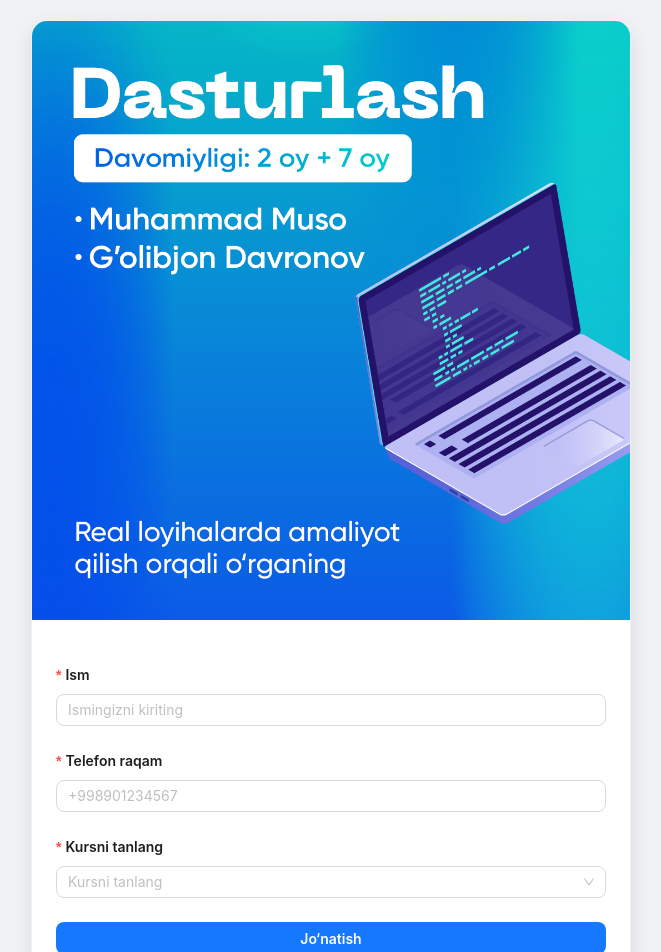
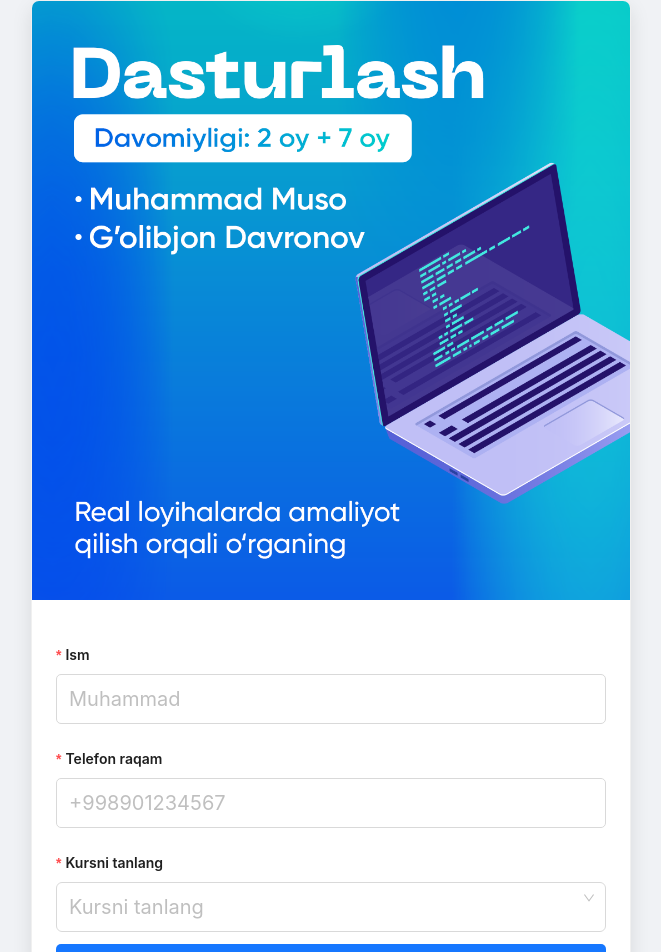
Before and after one commit to Sayyorbek2005/regist, a React (Create React App) app: page / in a window 1280 px wide. Shown: the top 952 px of the page, without its empty margins (309-970 px from the left). Built offline with nearby package versions, Linux system fonts and the light colour scheme.

Commit message:
beautyfull style

```diff
--- a/src/App.css
+++ b/src/App.css
@@ -1,16 +1,21 @@
+*{
+  padding: 0;
+  margin: 0;
+  box-sizing: border-box;
+}
 .form-wrapper {
   display: flex;
   justify-content: center;
   align-items: center;
   min-height: 100vh;
   background: #f0f2f5;
-  padding: 20px;
+  /* padding: 20px; */
 }
 
 .form-card {
   width: 100%;
   max-width: 600px;
-  border-radius: 16px;
+  /* border-radius: 16px; */
   overflow: hidden;
   box-shadow: 0 8px 20px rgba(0, 0, 0, 0.1);
 }
@@ -19,6 +24,7 @@
   justify-content: center;
 }
 .form-image {
+
   object-fit: cover;
   /* margin: 40px 0px 20px 0px; */
   /* margin-left: 23%; */
@@ -27,8 +33,8 @@
 
 :where(.css-dev-only-do-not-override-xepvsj).ant-card .ant-card-cover >* {
 
-  width: 250px;
-  height: 250px;
+  width: 200px;
+  height: 200px;
 }
 
 .form-content {
@@ -39,6 +45,9 @@
  padding: 0px 20px;
 }
 
+:where(.css-dev-only-do-not-override-xepvsj).ant-select-single:not(.ant-select-customize-input) .ant-select-selector .ant-select-selection-search-input {
+  font-size: 20px; /* 50px => 20px */
+}
 
 
 .ant-form-item-label > label {
@@ -48,10 +57,83 @@
 
 .ant-input,
 .ant-select-selector {
-  border-radius: 8px !important;
+  border-radius: 5px !important;
+  font-size: 20px;
+}
+:where(.css-dev-only-do-not-override-xepvsj).ant-select-single:not(.ant-select-customize-input) .ant-select-selector .ant-select-selection-search-input {
+  font-size: 50px;
+}
+:where(.css-dev-only-do-not-override-xepvsj).ant-select-outlined:not(.ant-select-disabled):not(.ant-select-customize-input):not(.ant-pagination-size-changer):hover .ant-select-selector {
+    font-size: 20px;
 }
 
 .ant-btn {
-  border-radius: 8px;
+  border-radius: 5px;
   font-weight: 600;
+
 }
+
+
+/* /?  */
+
+
+
+
+/* Input */
+.ant-input {
+  height: 50px !important;
+  font-size: 20px !important;
+  border-radius: 6px;
+  padding: 0 12px;
+}
+
+/* Select */
+.ant-select-selector {
+  height: 50px !important;
+  font-size: 20px !important;
+  border-radius: 6px !important;
+  display: flex;
+  align-items: center;
+  padding: 0 12px !important;
+}
+
+/* Select ichidagi tanlangan qiymat */
+.ant-select-selection-item {
+  font-size: 20px !important;
+  line-height: 50px !important;
+}
+
+
+
+:where(.css-dev-only-do-not-override-xepvsj).ant-select .ant-select-arrow {
+    margin-top: 5px;
+    font-size: 20px;
+}
+/* :where(.css-dev-only-do-not-override-xepvsj).ant-select-outlined:not(.ant-select-customize-input) .ant-select-selector {
+  margin-bottom: 20px;
+} */
+
+:where(.css-dev-only-do-not-override-xepvsj).ant-form-item .ant-form-item-label >label{
+  font-size: 18px;
+}
+
+:where(.css-dev-only-do-not-override-xepvsj).ant-form-item .ant-form-item-label >label.ant-form-item-required::before {
+  display: none;
+}
+
+
+/* ? error */
+:where(.css-dev-only-do-not-override-xepvsj).ant-form-item .ant-form-item-explain-error {
+  font-size: 11px;
+
+}
+
+
+/* ? button */
+:where(.css-dev-only-do-not-override-xepvsj).ant-btn {
+    font-size: 20px;
+    height: 45px;
+    padding: 0px 15px;
+    border-radius: 5px;
+    margin-top: 20px;
+}
--- a/src/App.jsx
+++ b/src/App.jsx
@@ -78,7 +78,7 @@ const data = await res.json();
             name="name"
             rules={[{ required: true, message: "Iltimos, ismingizni kiriting!" }]}
           >
-            <Input placeholder="Ismingizni kiriting" />
+            <Input placeholder="Muhammad" />
           </Form.Item>
 
           {/* Telefon raqam */}
@@ -103,14 +103,14 @@ const data = await res.json();
               placeholder="Kursni tanlang"
               onChange={(value) => setSelectedCourse(value)}
             >
-              <Option value="computer">Kompyuter Savodxonligi</Option>
-              <Option value="graphic">Grafik Dizayn</Option>
-              <Option value="smm">SMM</Option>
-              <Option value="foundation">Foundation</Option>
-              <Option value="frontend">Frontend</Option>
-              <Option value="backend">Backend</Option>
-              <Option value="robotics">Robototexnika</Option>
-              <Option value="robotics-pro">Robototexnika Pro</Option>
+              <Option style={{fontSize: "20px"}} value="computer">Kompyuter Savodxonligi</Option>
+              <Option style={{fontSize: "20px"}} value="graphic">Grafik Dizayn</Option>
+              <Option style={{fontSize: "20px"}} value="smm">SMM</Option>
+              <Option style={{fontSize: "20px"}} value="foundation">Foundation</Option>
+              <Option style={{fontSize: "20px"}} value="frontend">Frontend</Option>
+              <Option style={{fontSize: "20px"}} value="backend">Backend</Option>
+              <Option style={{fontSize: "20px"}} value="robotics">Robototexnika</Option>
+              <Option style={{fontSize: "20px"}} value="robotics-pro">Robototexnika Pro</Option>
             </Select>
           </Form.Item>
 
```
